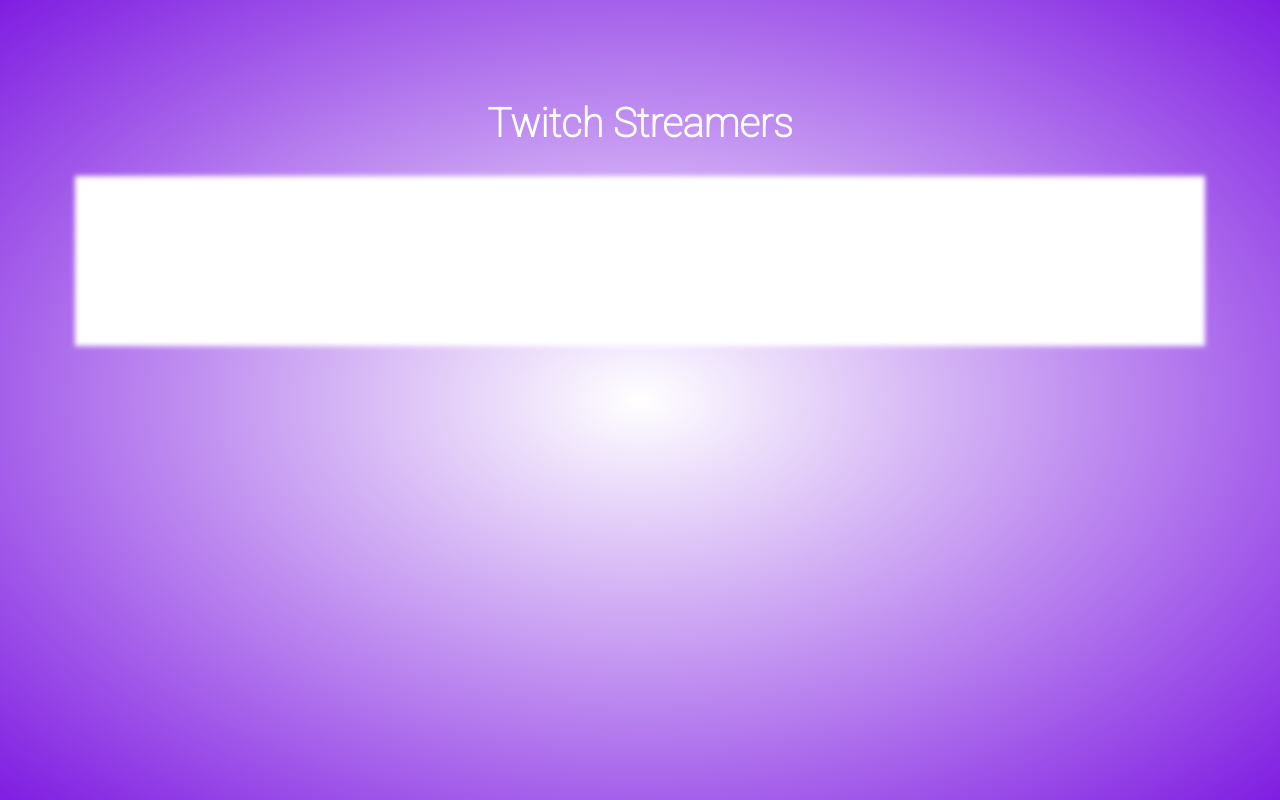
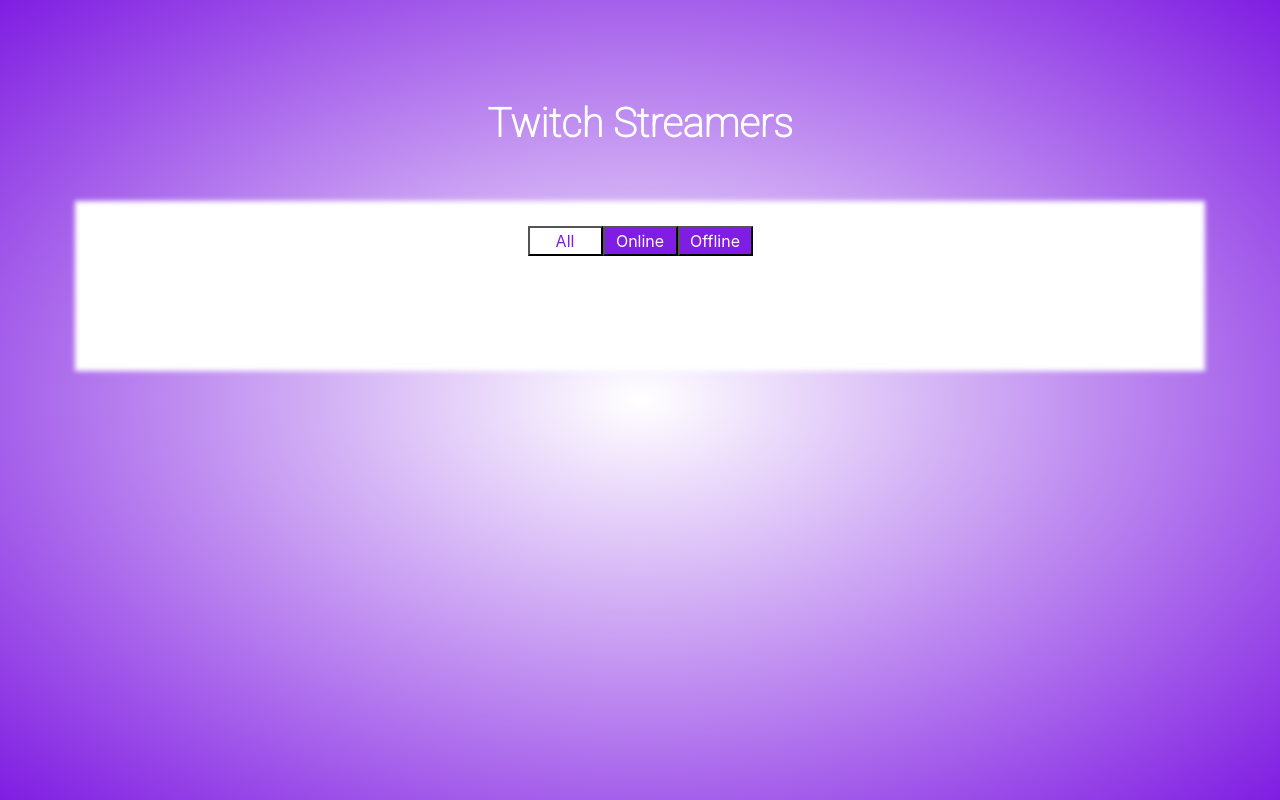
Before and after one commit to NocteArmy/Twitch-App, a plain HTML site: page index.html in a window 1280 px wide. Drawn offline with nearby package versions, Linux system fonts and the light colour scheme.

Commit message:
Adding and styling the new buttons

```diff
--- a/index.html
+++ b/index.html
@@ -18,8 +18,13 @@
 
     <div class="jumbotron-fluid">
       <div class="container">
-        <div class="row justify-content-center page-title">
+        <div class="row justify-content-center">
           <h1 class="title">Twitch Streamers</h1>
+        </div>
+        <div id="sorting" class="row justify-content-center">
+          <button id="all" type="button" class="status-btn selected">All</button>
+          <button id="online" type="button" class="status-btn">Online</button>
+          <button id="offline" type="button" class="status-btn">Offline</button>
         </div>
         <div id="streamer-list"></div>
       </div>
--- a/script.js
+++ b/script.js
@@ -31,15 +31,24 @@ $(document).ready(() => {
     }
   });
   $("#all").on('click', () => {
+    $("#all").addClass("selected");
+    $("#online").removeClass("selected");
+    $("#offline").removeClass("selected");
     $("#streamer-list").html("");
     streamersInfo.forEach((streamer) => $("#streamer-list").append(streamer[0]));
   });
   $("#online").on('click', () => {
+    $("#all").removeClass("selected");
+    $("#online").addClass("selected");
+    $("#offline").removeClass("selected");
     let onlineStreamers = streamersInfo.filter((streamer) => streamer[1]);
     $("#streamer-list").html("");
     onlineStreamers.forEach((streamer) => $("#streamer-list").append(streamer[0]));
   });
   $("#offline").on('click', () => {
+    $("#all").removeClass("selected");
+    $("#online").removeClass("selected");
+    $("#offline").addClass("selected");
     let offlineStreamers = streamersInfo.filter((streamer) => !streamer[1]);
     $("#streamer-list").html("");
     offlineStreamers.forEach((streamer) => $("#streamer-list").append(streamer[0]));
--- a/styles.css
+++ b/styles.css
@@ -21,7 +21,24 @@ a {
   color: white;
   font-weight: 700;
   text-align: center;
-  padding-bottom: 30px;
+  padding-bottom: 50px;
+}
+#sorting {
+  margin-bottom: -75px;
+}
+.status-btn {
+  background-color: hsl(270, 77%, 50%);
+  color: white;
+  width: 75px;
+  margin: 20px 0 30px 0;
+  outline: none;
+}
+.status-btn:focus {
+  outline: none;
+}
+.selected {
+  color: hsl(270, 77%, 50%);
+  background-color: white;
 }
 #streamer-list {
   background: white;
```
